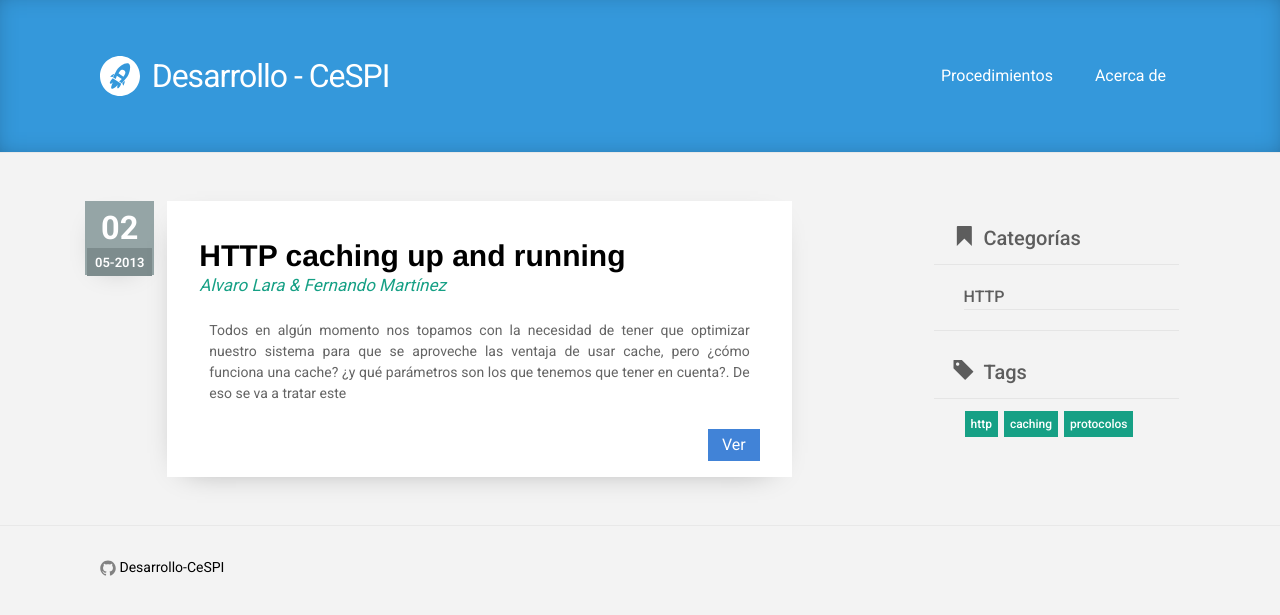
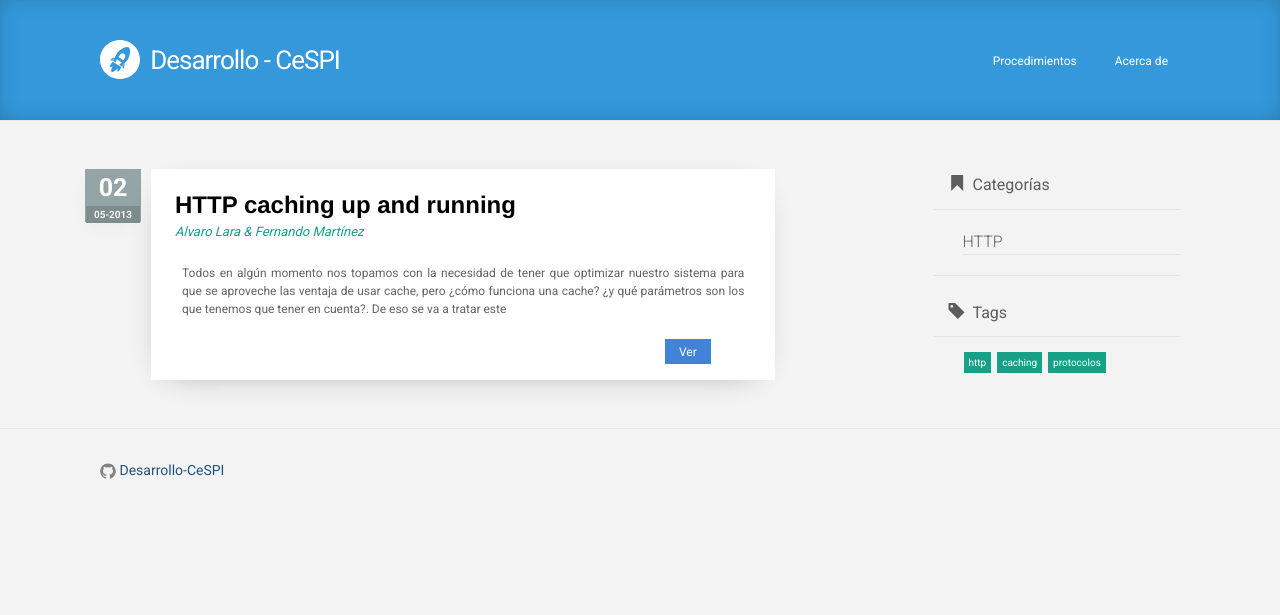
Before and after one commit to Desarrollo-CeSPI/desarrollo-cespi.github.io, a Jekyll site: the page built from index.html, in a window 1280 px wide. Shown: the top 615 px of the page. Built offline with Jekyll 4.4.1, drawn with Linux system fonts in a browser that asks for light colours.

Commit message:
Modifico algunos errores visuales

```diff
--- a/css/main.scss
+++ b/css/main.scss
@@ -124,13 +124,13 @@ h1, h2, h3, h4, h5, h6 {
  * Links
  */
 a {
-  color: black;
+  color: #23527C;
   text-decoration: none;
   font-size: 14px; }
   a:visited {
-    color: #4183D7; }
+    color: gray; }
   a:hover {
-    color: #111;
+    color: #23527C;
     text-decoration: none; }
 
 /**
@@ -196,24 +196,20 @@ pre {
 
 .categories-style ul li i{
   text-decoration: none;
-  font-weight: 500;
+  font-weight: 300;
   color: #5D5D5D;
   font-style: normal;
 }
 
 .colum-tags{
-  margin-top: 1em;
-  padding: 1em;
 }
 
 .tags-style a{
-  background-color: #16a085;
-  padding: 6px;
-  margin: 3px;
-  color: white;
-  font-size: 12px;
-  font-weight: 500;
-}
+  background-color: #16A085;
+  padding: 5px;
+  color: #FFF;
+  font-size: 10px;
+  font-weight: 400;}
 
 .tags-style.all-tags ul{
   list-style-type: none;
@@ -269,13 +265,13 @@ pre {
  */
 .site-header {
   border-top: 0px solid #000;
-  padding: 3em;
+  padding: 2em;
   background-color: #3498db;
   position: relative;
   box-shadow: 0px -1px 34px -22px rgba(0, 0, 0, 0.85) inset; }
 
 .site-title {
-  font-size: 32px;
+  font-size: 26px;
   font-weight: 400;
   font-family: "Roboto";
   line-height: 56px;
@@ -301,8 +297,9 @@ pre {
     font-weight: 400;
     color: white;
     line-height: 1.5;
-      padding: 9px 14px 9px 14px;
-      font-size: medium;}
+    padding: 10px 10px;
+    font-size: 12px;
+    border: 2px solid #3498DB;}
     .site-nav .page-link:not(:last-child) {
       margin-right: 10px;
        }
@@ -339,14 +336,15 @@ pre {
             fill: #424242; }
       .site-nav .trigger {
         clear: both;
-        display: none; }
+        display: none;}
       .site-nav:hover .trigger {
         display: block;
         padding-bottom: 5px;}
       .site-nav .page-link {
         display: block;
-        padding: 5px 10px;
-        margin-left: 20px; }
+        margin-left: 20px;
+        color: gray;
+        border: none; }
         .site-nav .page-link:not(:last-child) {
           margin-right: 0; } }
 
@@ -409,15 +407,15 @@ pre {
   padding: 2em; }
 
 .page-heading {
-  font-size: 20px;
+  font-size: 16px;
   color: #5D5D5D;
-  font-weight: 500;
+  font-weight: 400;
   padding-left: 1em;
   padding-top: 0.5em;}
 
 .page-heading i {
   margin-top: -5px;
-  font-size: 20px;
+  font-size: 16px;
   margin-right: 0.5em; }
 
 .post-list {
@@ -428,9 +426,7 @@ pre {
 
 .post-style{
   background-color: #FFF;
-  margin-top: 0em;
-  margin-right: 0px;
-  padding: 2.5em 2em 1em;
+  padding: 1.5em 1.5em 1em;
   -webkit-box-shadow: -2px 8px 32px -21px rgba(0,0,0,0.49);
   -moz-box-shadow: -2px 8px 32px -21px rgba(0,0,0,0.49);
   box-shadow: -2px 8px 32px -21px rgba(0,0,0,0.49);
@@ -442,18 +438,15 @@ pre {
 }
 
 .post-meta {
-  font-size: 13px;
+  font-size: 10px;
   font-weight: 600;
   color: #FFF;
   background-color: #95A5A6;
-  padding: 3px 2px;
   text-align: center;
-  margin-top: 0em;
-  margin-right: 1em;
-  -webkit-box-shadow: -2px 8px 32px -21px rgba(0,0,0,0.49);
-  -moz-box-shadow: -2px 8px 32px -21px rgba(0,0,0,0.49);
-  box-shadow: -2px 8px 32px -21px rgba(0,0,0,0.49)
- }
+  box-shadow: -2px 8px 32px -21px rgba(0, 0, 0, 0.49);
+  max-width: 56px;
+  max-height: 67px;
+  margin-right: 1em;}
 
 span.date{
   font-size: 2.5em !important;
@@ -462,21 +455,23 @@ span.date{
 
 .date-format {
   background-color: #7D8C8D !important;
-padding: 0.5em 0.6em 0.5em 0.6em;
+  padding: 0.3em 0.8em;
   text-align: center;
   margin-top: -1em;
-}
+  max-width: 68px;
+  max-height: 26px;}
 
 .post-author{
   color: #16a085;
-  font-size: 17px;
+  font-size: 13px;
+  line-height: 1.5em;
   margin-top: -10px!important;
   font-style: italic;
 }
 
 .post-link {
   line-height: 1em;
-  font-size: 1em;
+  font-size: 0.8em;
   margin-bottom: 0.1em;
   font-weight: 600;
   font-family: "Helvetica";
@@ -485,16 +480,17 @@ margin-top: -1em;
 .post-content-truncate{
   color: #646464;
   text-align: justify;
-  padding: 10px;
-  font-size: 14px;
-}
+  font-size: 12px;
+  padding: 7px;
+  line-height: 1.5em;}
 
-.post-link-button{
+li a.post-link-button{
   padding: 0.3em 1em;
-  background-color: #4183D7; }
+  background-color: #4183D7;
+  margin-left: 85%; }
 
 .post-link-button i.more-post{
-  font-size: 16px;
+  font-size: 12px;
   color: white;
   text-decoration: none;
   font-style: normal;
@@ -517,7 +513,7 @@ margin-top: -1em;
 
 .post-title {
   margin-top: 1.5em;
-  font-size: 40px;
+  font-size: 30px;
   letter-spacing: -1px;
   line-height: 1;
   color: black;
@@ -529,7 +525,8 @@ margin-top: -1em;
 .post-meta-post{
   color: #4183D7;
   text-align: left;
-  font-size: 16px;
+  font-size: 11px;
+  line-height: 1.5em;
   font-weight: 400;
   margin-top: -9px;
   font-style: normal;}
@@ -582,7 +579,7 @@ margin-top: -1em;
       color: #595858;
       text-align: justify;
       padding: 20px;
-      font-size: 15px;
+      font-size: 13px;
       line-height: 1.5em;
       margin-bottom: -11px;
   }
--- a/index.html
+++ b/index.html
@@ -4,7 +4,41 @@ layout: default
 
 <div class="home">
     <div class="row">
-      <div class="col-md-3 colum-tags pull-right">
+      <ul class="post-list">
+        <!-- <h1 class="page-heading">Publicaciones</h1> -->
+        {% for post in site.posts %}
+          <div class="col-md-9 single-post">
+            <div class="row">
+              <div class="col-md-2 post-meta">
+                <div class="row">
+                  <span class="date">{{ post.date | date: "%d"}}</span>
+                </div>
+                <div class="row">
+                   <span class="date-format">{{ post.date | date: "%m-%Y" }}</span>
+                </div>
+              </div>
+              <div class="col-md-9 post-style ">
+                <li>
+                  <h2>
+                    <a class="post-link" href="{{ post.url | prepend: site.baseurl }}">{{ post.title }}</a>
+                  </h2>
+                  <h5 class="post-author"><span itemprop="name">{{ post.author }}</span></h5>
+                  <div class="post-content-truncate">
+                    {% if post.content contains "<!-- more -->" %}
+                      {{ post.content | split:"<!-- more -->" | first % | remove_first: post.title }}
+                    {% else %}
+                      {{ post.content | strip_html | truncatewords:50 | remove_first: post.title }}
+                    {% endif %}
+                  </div>
+                  <a class="post-link-button" href="{{ post.url | prepend: site.baseurl }}"><i class="more-post">Ver</i></a>
+                </li>
+              </div>
+            </div>
+          </div>
+          {% endfor %}
+      </ul>
+
+      <div class="col-md-3 colum-tags">
         <h2 class="page-heading"><i class="glyphicon glyphicon-bookmark"></i>Categorías</h2>
         <legend></legend>
           <div class="categories-style">
@@ -34,40 +68,6 @@ layout: default
           {% endfor %}
         </div>
       </div>
-
-      <ul class="post-list">
-        <!-- <h1 class="page-heading">Publicaciones</h1> -->
-        {% for post in site.posts %}
-          <div class="col-md-9 single-post">
-            <div class="row">
-              <div class="col-md-1 post-meta">
-                <div class="row">
-                  <span class="date">{{ post.date | date: "%d"}}</span>
-                </div>
-                <div class="row">
-                   <span class="date-format">{{ post.date | date: "%m-%Y" }}</span>
-                </div>
-              </div>
-              <div class="col-md-9 post-style ">
-                <li>
-                  <h2>
-                    <a class="post-link" href="{{ post.url | prepend: site.baseurl }}">{{ post.title }}</a>
-                  </h2>
-                  <h5 class="post-author"><span itemprop="name">{{ post.author }}</span></h5>
-                  <div class="post-content-truncate">
-                    {% if post.content contains "<!-- more -->" %}
-                      {{ post.content | split:"<!-- more -->" | first % | remove_first: post.title }}
-                    {% else %}
-                      {{ post.content | strip_html | truncatewords:50 | remove_first: post.title }}
-                    {% endif %}
-                  </div>
-                    <a class="post-link-button pull-right" href="{{ post.url | prepend: site.baseurl }}"><i class="more-post">Ver</i></a>
-                </li>
-              </div>
-            </div>
-          </div>
-          {% endfor %}
-      </ul>
   </div>
     <!-- <p class="rss-subscribe">Suscribirse <a href="{{ "/feed.xml" | prepend: site.baseurl }}">via RSS</a></p> -->
 </div>
```
Lines whose indentation alone changed are shown as unchanged.
